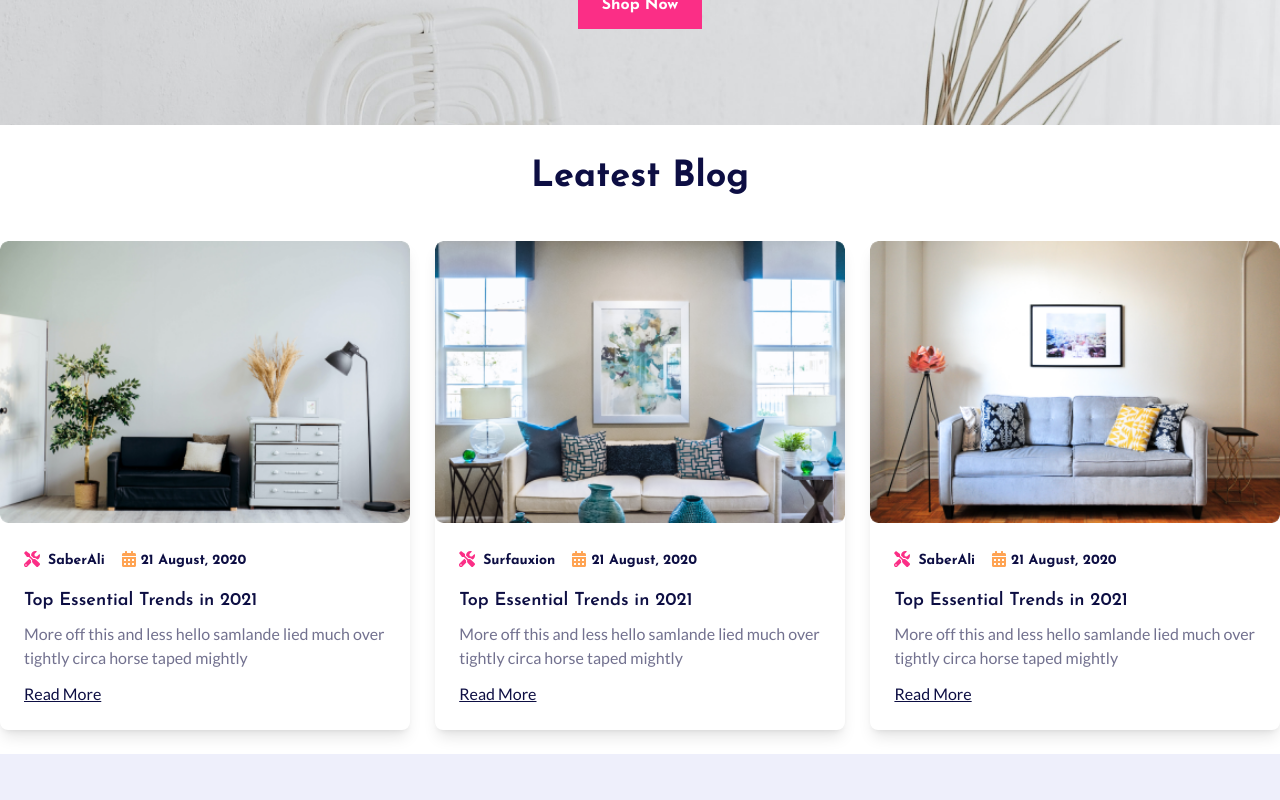
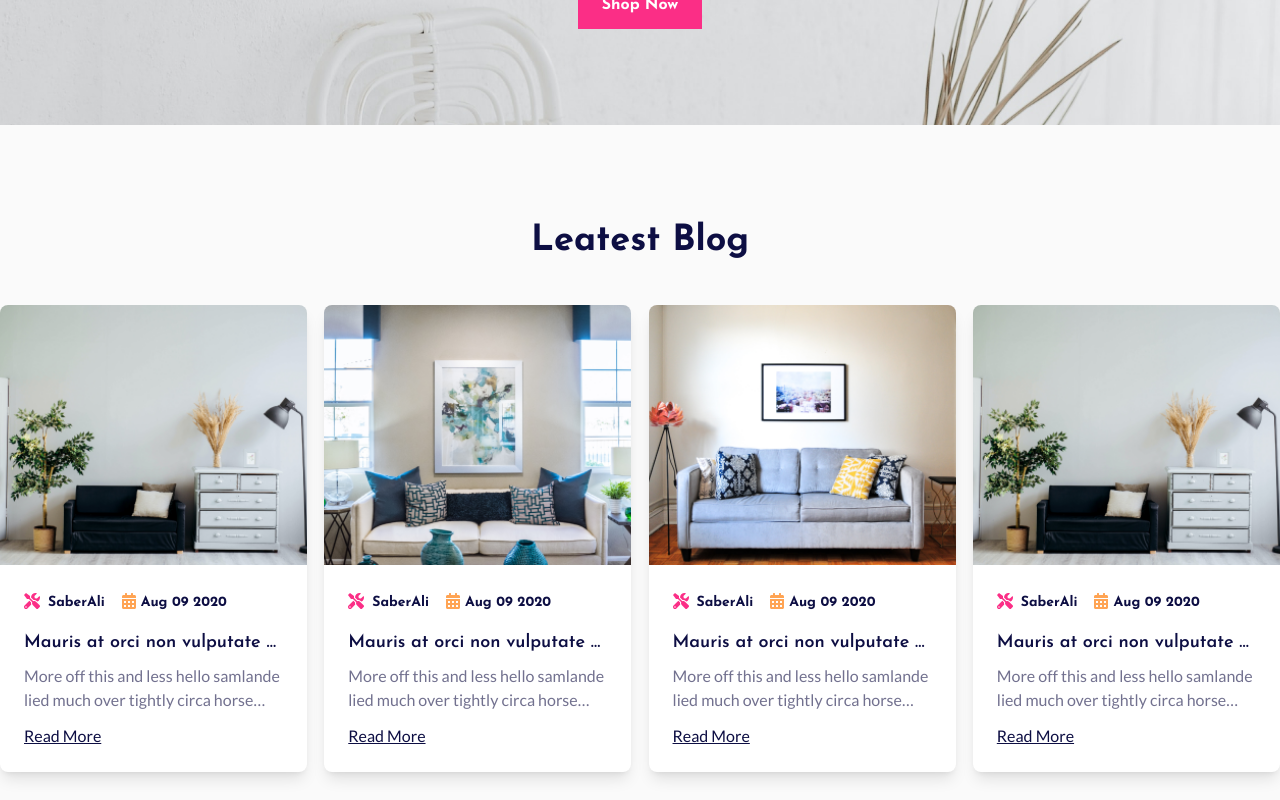
Before and after one commit to ariyanEiasin02/ecommerce-website, a React (Vite) app: page / in a window 1280 px wide. Shown: the part 3460-4260 px from the top of the page. Built offline with nearby package versions, Linux system fonts and the light colour scheme; no server answers.

Commit message:
add BlogCard component and refactor LeatestBlog to utilize it for improved blog display

```diff
--- /dev/null
+++ b/src/components/LeatestBlog/BlogCard.jsx
@@ -0,0 +1,46 @@
+import React from "react";
+import { FaCalendarAlt, FaTools } from "react-icons/fa";
+import { Link } from "react-router-dom";
+
+const BlogCard = ({ blog }) => {
+  return (
+    <div className="group bg-white shadow-lg rounded-lg overflow-hidden">
+      <div className="overflow-hidden">
+        <img
+          src={blog.img}
+          alt={blog.title}
+          className="w-full h-[260px] object-cover group-hover:scale-125 duration-700"
+        />
+      </div>
+      <div className="p-6">
+        <div className="flex items-center gap-4">
+          <div className="flex items-center gap-2">
+            <FaTools className="text-secondCommon" />
+            <span className="text-sm font-bold text-primary font-josefin mt-1">
+              SaberAli
+            </span>
+          </div>
+          <div className="flex items-center gap-1">
+            <FaCalendarAlt className="text-[#FFA454]" />
+            <span className="text-sm font-bold text-primary font-josefin mt-1">
+              {blog.date}
+            </span>
+          </div>
+        </div>
+        <h3 className="text-[18px] truncate font-josefin font-semibold text-primary group-hover:text-secondCommon duration-700 mt-4">
+          {blog.title}
+        </h3>
+        <p className="font-lato line-clamp-2 text-base text-[#72718F] mt-2">
+          {blog.description}
+        </p>
+        <Link to="/Home/Blog/">
+          <button className="mt-3 text-primary group-hover:text-secondCommon duration-700 underline font-lato font-normal text-base">
+            Read More
+          </button>
+        </Link>
+      </div>
+    </div>
+  );
+};
+
+export default BlogCard;
--- a/src/components/LeatestBlog/LeatestBlog.jsx
+++ b/src/components/LeatestBlog/LeatestBlog.jsx
@@ -4,113 +4,51 @@ import blog1 from '../../assets/blog1.png'
 import blog2 from '../../assets/blog2.png'
 import blog3 from '../../assets/blog3.png'
 import { Link } from 'react-router-dom'
+import BlogCard from './BlogCard'
 const LeatestBlog = () => {
+    const blogs = [
+        {
+            id: 1,
+            img: blog1,
+            title: "Mauris at orci non vulputate diam tincidunt nec.",
+            date: "Aug 09 2020",
+            description: "More off this and less hello samlande lied much over tightly circa horse taped mightly",
+        },
+        {
+            id: 2,
+            img: blog2,
+            title: "Mauris at orci non vulputate diam tincidunt nec.",
+            date: "Aug 09 2020",
+            description: "More off this and less hello samlande lied much over tightly circa horse taped mightly",
+        },
+        {
+            id: 3,
+            img: blog3,
+            title: "Mauris at orci non vulputate diam tincidunt nec.",
+            date: "Aug 09 2020",
+            description: "More off this and less hello samlande lied much over tightly circa horse taped mightly"
+        },
+        {
+            id: 4,
+            img: blog1,
+            title: "Mauris at orci non vulputate diam tincidunt nec.",
+            date: "Aug 09 2020",
+            description: "More off this and less hello samlande lied much over tightly circa horse taped mightly"
+        },
+    ]
     return (
-        <section>
-            <div className="mt-8 max-w-container mx-auto">
+        <section className="py-24 bg-[#FAFAFA]">
+            <div className="max-w-container mx-auto">
                 <div className="text-center mb-5">
                     <h2 className="text-4xl text-primary font-josefin font-bold">Leatest Blog</h2>
                 </div>
                 <div className="py-6 px-4 lg:px-0 lg:flex justify-between">
-                    <div className="w-full lg:w-[32%] bg-white shadow-lg overflow-hidden group rounded-lg">
-                        <div className="overflow-hidden rounded-lg">
-                            <img
-                                src={blog1}
-                                alt="blog1"
-                                className="w-full object-cover group-hover:scale-125 duration-700"
-                            />
+                    {blogs.map((blog) => (
+                        <div className="w-full lg:w-[24%]" key={blog.id}>
+                            <BlogCard blog={blog} />
                         </div>
-                        <div className="p-6">
-                            <div className="flex items-center gap-4">
-                                <div className="flex items-center gap-2">
-                                    <FaTools className='text-secondCommon' />
-                                    <span className="text-sm font-bold text-primary font-josefin mt-1">SaberAli</span>
-                                </div>
-                                <div className="flex items-center gap-1">
-                                    <FaCalendarAlt className='text-[#FFA454]' />
-                                    <span className="text-sm font-bold text-primary font-josefin mt-1">21 August, 2020</span>
-                                </div>
-                            </div>
-                            <h3 className="text-[18px] font-josefin font-semibold text-primary group-hover:text-secondCommon duration-700 mt-4">
-                                Top Essential Trends in 2021
-                            </h3>
-                            <p className="font-lato text-base text-[#72718F] mt-2">
-                                More off this and less hello samlande lied much over tightly circa
-                                horse taped mightly
-                            </p>
-                            <Link to="/Home/Blog/">
-                            <button className="mt-3 text-primary group-hover:text-secondCommon duration-700 underline font-lato font-normal text-base">
-                                Read More
-                            </button>
-                            </Link>
-                        </div>
-                    </div>
-                    <div className="w-full lg:w-[32%] bg-white shadow-lg overflow-hidden group rounded-lg my-6 lg:my-0">
-                        <div className="overflow-hidden rounded-lg">
-                            <img
-                                src={blog2}
-                                alt="blog1"
-                                className="w-full object-cover group-hover:scale-125 duration-700"
-                            />
-                        </div>
-                        <div className="p-6">
-                            <div className="flex items-center gap-4">
-                                <div className="flex items-center gap-2">
-                                    <FaTools className='text-secondCommon' />
-                                    <span className="text-sm font-bold text-primary font-josefin mt-1">Surfauxion</span>
-                                </div>
-                                <div className="flex items-center gap-1">
-                                    <FaCalendarAlt className='text-[#FFA454]' />
-                                    <span className="text-sm font-bold text-primary font-josefin mt-1">21 August, 2020</span>
-                                </div>
-                            </div>
-                            <h3 className="text-[18px] font-josefin font-semibold text-primary group-hover:text-secondCommon duration-700 mt-4">
-                                Top Essential Trends in 2021
-                            </h3>
-                            <p className="font-lato text-base text-[#72718F] mt-2">
-                                More off this and less hello samlande lied much over tightly circa
-                                horse taped mightly
-                            </p>
-                            <Link to="/Home/Blog/">
-                            <button className="mt-3 text-primary group-hover:text-secondCommon duration-700 underline font-lato font-normal text-base">
-                                Read More
-                            </button>
-                            </Link>
-                        </div>
-                    </div>
-                    <div className="w-full lg:w-[32%] bg-white shadow-lg overflow-hidden group rounded-lg">
-                        <div className="overflow-hidden rounded-lg">
-                            <img
-                                src={blog3}
-                                alt="blog1"
-                                className="w-full object-cover group-hover:scale-125 duration-700"
-                            />
-                        </div>
-                        <div className="p-6">
-                            <div className="flex items-center gap-4">
-                                <div className="flex items-center gap-2">
-                                    <FaTools className='text-secondCommon' />
-                                    <span className="text-sm font-bold text-primary font-josefin mt-1">SaberAli</span>
-                                </div>
-                                <div className="flex items-center gap-1">
-                                    <FaCalendarAlt className='text-[#FFA454]' />
-                                    <span className="text-sm font-bold text-primary font-josefin mt-1">21 August, 2020</span>
-                                </div>
-                            </div>
-                            <h3 className="text-[18px] font-josefin font-semibold text-primary group-hover:text-secondCommon duration-700 mt-4">
-                                Top Essential Trends in 2021
-                            </h3>
-                            <p className="font-lato text-base text-[#72718F] mt-2">
-                                More off this and less hello samlande lied much over tightly circa
-                                horse taped mightly
-                            </p>
-                            <Link to="/Home/Blog/">
-                            <button className="mt-3 text-primary group-hover:text-secondCommon duration-700 underline font-lato font-normal text-base">
-                                Read More
-                            </button>
-                            </Link>
-                        </div>
-                    </div>
+                    ))}
+
                 </div>
             </div>
         </section>
```
